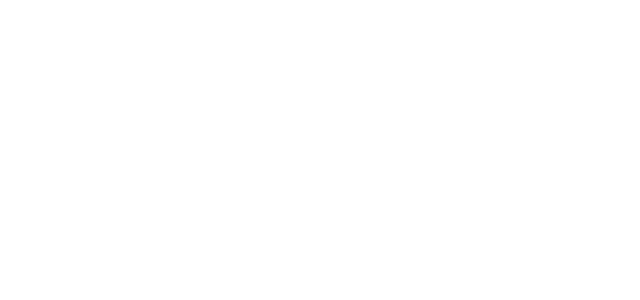
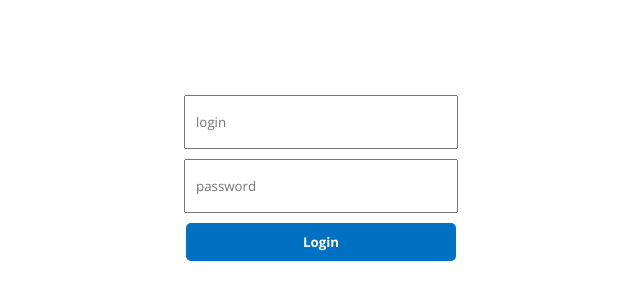
Before and after one commit to Black1978/full-stack-reservation, a React (Create React App) app in the folder client_/: page /login in a window 1280 px wide. Before the commit this address had no page. Shown: the part 72-372 px from the top of the page, without its empty margins (319-959 px from the left). Built offline with nearby package versions, Linux system fonts and the light colour scheme.

Commit message:
AuthContext, Login page are added

```diff
--- a/client_/src/App.js
+++ b/client_/src/App.js
@@ -3,6 +3,7 @@
 import Hotel from './pages/hotel/Hotel'
 import List from './pages/list/List'
 import React from 'react'
+import Login from './pages/login/Login'
 
 function App() {
     return (
@@ -12,6 +13,7 @@
                     <Route path='/' element={<Home />} />
                     <Route path='/hotels' element={<List />} />
                     <Route path='/hotels/find/:id' element={<Hotel />} />
+                    <Route path='/login' element={<Login />} />
                 </Routes>
             </BrowserRouter>
         </div>
--- a/client_/src/components/header/Header.jsx
+++ b/client_/src/components/header/Header.jsx
@@ -16,8 +16,10 @@
 import { useNavigate } from 'react-router-dom'
 import { useContext } from 'react'
 import { SearchContext } from '../../context/SearchContext'
+import { AuthContext } from '../../context/AuthContext'
 
 const Header = ({ type }) => {
+    const { user } = useContext(AuthContext)
     const [destination, setDestination] = useState('')
     const [openDate, setOpenDate] = useState(false)
     const [date, setDate] = useState([
@@ -83,7 +85,7 @@
                             Get rewarded for your travels – unlock instant savings of 10% or more
                             with a free Lamabooking account
                         </p>
-                        <button className='headerBtn'>Sign in / Register</button>
+                        {!user && <button className='headerBtn'>Sign in / Register</button>}
                         <div className='headerSearch'>
                             <div className='headerSearchItem'>
                                 <FontAwesomeIcon icon={faBed} className='headerIcon' />
--- a/client_/src/components/navbar/Navbar.jsx
+++ b/client_/src/components/navbar/Navbar.jsx
@@ -1,17 +1,32 @@
 import './navbar.css'
 import { Link } from 'react-router-dom'
+import { useContext } from 'react'
+import { AuthContext } from '../../context/AuthContext'
 
 const Navbar = () => {
+    const { user, dispatch } = useContext(AuthContext)
+    const handleLogOut = () => {
+        dispatch({type: 'LOGOUT'})
+    }
     return (
         <div className='navbar'>
             <div className='navContainer'>
                 <Link to='/' style={{ color: 'inherit', textDecoration: 'none' }}>
                     <span className='logo'>Mybooking</span>
                 </Link>
-                <div className='navItems'>
-                    <button className='navButton'>Register</button>
-                    <button className='navButton'>Login</button>
-                </div>
+                {user ? (
+                    <div className='navItems'>
+                        <span>{user.username}</span>
+                        <button className='navButton' onClick={handleLogOut}>Log out</button>
+                    </div>
+                ) : (
+                    <div className='navItems'>
+                        <button className='navButton'>Register</button>
+                        <Link to='/login'>
+                            <button className='navButton'>Login</button>
+                        </Link>
+                    </div>
+                )}
             </div>
         </div>
     )
--- /dev/null
+++ b/client_/src/context/AuthContext.js
@@ -0,0 +1,54 @@
+import { createContext, useEffect, useReducer } from 'react'
+
+const INITIAL_STATE = {
+    user: JSON.parse(localStorage.getItem('user')) || null,
+    loading: false,
+    error: null,
+}
+
+export const AuthContext = createContext(INITIAL_STATE)
+
+const authReducer = (state, action) => {
+    switch (action.type) {
+        case 'LOGIN_START':
+            return {
+                user: null,
+                loading: true,
+                error: null,
+            }
+        case 'LOGIN_SUCCESS':
+            return {
+                user: action.payload,
+                loading: false,
+                error: null,
+            }
+        case 'LOGIN_FAILURE':
+            return {
+                user: null,
+                loading: false,
+                error: action.payload,
+            }
+        case 'LOGOUT':
+            return {
+                user: null,
+                loading: false,
+                error: null,
+            }
+        default:
+            return state
+    }
+}
+
+export const AuthContextProvider = ({ children }) => {
+    const [state, dispatch] = useReducer(authReducer, INITIAL_STATE)
+    useEffect(() => {
+        localStorage.setItem('user', JSON.stringify(state.user))
+    }, [state.user])
+    return (
+        <AuthContext.Provider
+            value={{ user: state.user, loading: state.loading, error: state.error, dispatch }}
+        >
+            {children}
+        </AuthContext.Provider>
+    )
+}
--- a/client_/src/index.js
+++ b/client_/src/index.js
@@ -1,13 +1,17 @@
 import React from 'react'
 import ReactDOM from 'react-dom/client'
 import App from './App'
+import { AuthContextProvider } from './context/AuthContext'
 import { SearchContextProvider } from './context/SearchContext'
 
 const root = ReactDOM.createRoot(document.getElementById('root'))
 root.render(
     // <React.StrictMode>
-    <SearchContextProvider>
-        <App />
-    </SearchContextProvider>
+    <AuthContextProvider>
+        <SearchContextProvider>
+            <App />
+        </SearchContextProvider>
+    </AuthContextProvider>
+
     // </React.StrictMode>
 )
--- a/client_/src/pages/hotel/Hotel.jsx
+++ b/client_/src/pages/hotel/Hotel.jsx
@@ -11,16 +11,19 @@
     faLocationDot,
 } from '@fortawesome/free-solid-svg-icons'
 import { useState } from 'react'
-import { useLocation } from 'react-router-dom'
+import { useLocation, useNavigate } from 'react-router-dom'
 import useFetch from '../../hooks/useFetch'
 import { useContext } from 'react'
 import { SearchContext } from '../../context/SearchContext'
+import { AuthContext } from '../../context/AuthContext'
 
 const Hotel = () => {
     const [slideNumber, setSlideNumber] = useState(0)
     const [open, setOpen] = useState(false)
     const location = useLocation()
+    const navigate = useNavigate()
     const idNumber = location.pathname.split('/')[3]
+    const { user } = useContext(AuthContext)
     const { data, loading, error, reFetch } = useFetch(`/hotels/find/${idNumber}`)
 
     const handleOpen = (i) => {
@@ -41,7 +44,12 @@
     }
 
     const { dates, options } = useContext(SearchContext)
-    console.log(dates, options)
+    const handleReserve = () => {
+        if (user) {
+        } else {
+            navigate('/login')
+        }
+    }
 
     const MILLISECONDS_PER_DAY = 1000 * 60 * 60 * 24
 
@@ -83,7 +91,9 @@
                         </div>
                     )}
                     <div className='hotelWrapper'>
-                        <button className='bookNow'>Reserve or Book Now!</button>
+                        <button className='bookNow' onClick={handleReserve}>
+                            Reserve or Book Now!
+                        </button>
                         <h1 className='hotelTitle'>{data.name}</h1>
                         <div className='hotelAddress'>
                             <FontAwesomeIcon icon={faLocationDot} />
@@ -120,9 +130,10 @@
                                     excellent location score of 9.8!
                                 </span>
                                 <h2>
-                                    <b>${days * data.cheapestPrice * options.room}</b> ({days} nights)
+                                    <b>${days * data.cheapestPrice * options.room}</b> ({days}{' '}
+                                    nights)
                                 </h2>
-                                <button>Reserve or Book Now!</button>
+                                <button onClick={handleReserve}>Reserve or Book Now!</button>
                             </div>
                         </div>
                     </div>
--- /dev/null
+++ b/client_/src/pages/login/Login.jsx
@@ -0,0 +1,52 @@
+import axios from 'axios'
+import { useContext } from 'react'
+import { useState } from 'react'
+import { useNavigate } from 'react-router-dom'
+import { AuthContext } from '../../context/AuthContext'
+import './login.css'
+const Login = () => {
+    const [credentials, setCredentials] = useState({
+        username: undefined,
+        password: undefined,
+    })
+    const navigator = useNavigate()
+    const { error, loading, dispatch } = useContext(AuthContext)
+    const handleInput = (e) => {
+        setCredentials((prev) => ({ ...prev, [e.target.id]: e.target.value }))
+    }
+    const handleLogin = async (e) => {
+        dispatch({ type: 'LOGIN_START' })
+        try {
+            const responce = await axios.post('/auth/login', credentials)
+            dispatch({ type: 'LOGIN_SUCCESS', payload: responce.data })
+            navigator('/')
+        } catch (error) {
+            dispatch({ type: 'LOGIN_FAILURE', payload: error.response.data })
+            console.log(error)
+        }
+    }
+    return (
+        <div className='login'>
+            <input
+                className='lInput'
+                placeholder='login'
+                type='text'
+                id='username'
+                onChange={(e) => handleInput(e)}
+            />
+            <input
+                className='lInput'
+                placeholder='password'
+                type='password'
+                id='password'
+                onChange={(e) => handleInput(e)}
+            />
+            <button className='lButton' onClick={handleLogin} disabled={loading}>
+                Login
+            </button>
+            {error && error.message}
+        </div>
+    )
+}
+
+export default Login
--- /dev/null
+++ b/client_/src/pages/login/login.css
@@ -0,0 +1,25 @@
+.login {
+    display: flex;
+    height: 500px;
+    flex-direction: column;
+    gap: 10px;
+    align-items: center;
+    justify-content: center;
+}
+.lInput {
+    height: 30px;
+    width: 250px;
+    padding: 10px;
+}
+.lButton {
+    width: 270px;
+    padding: 10px;
+    border: none;
+    border-radius: 5px;
+    color: white;
+    font-weight: bold;
+    background-color: #0071c2;
+}
+.lButton::disabled {
+    background-color: #071c28;
+}
```
